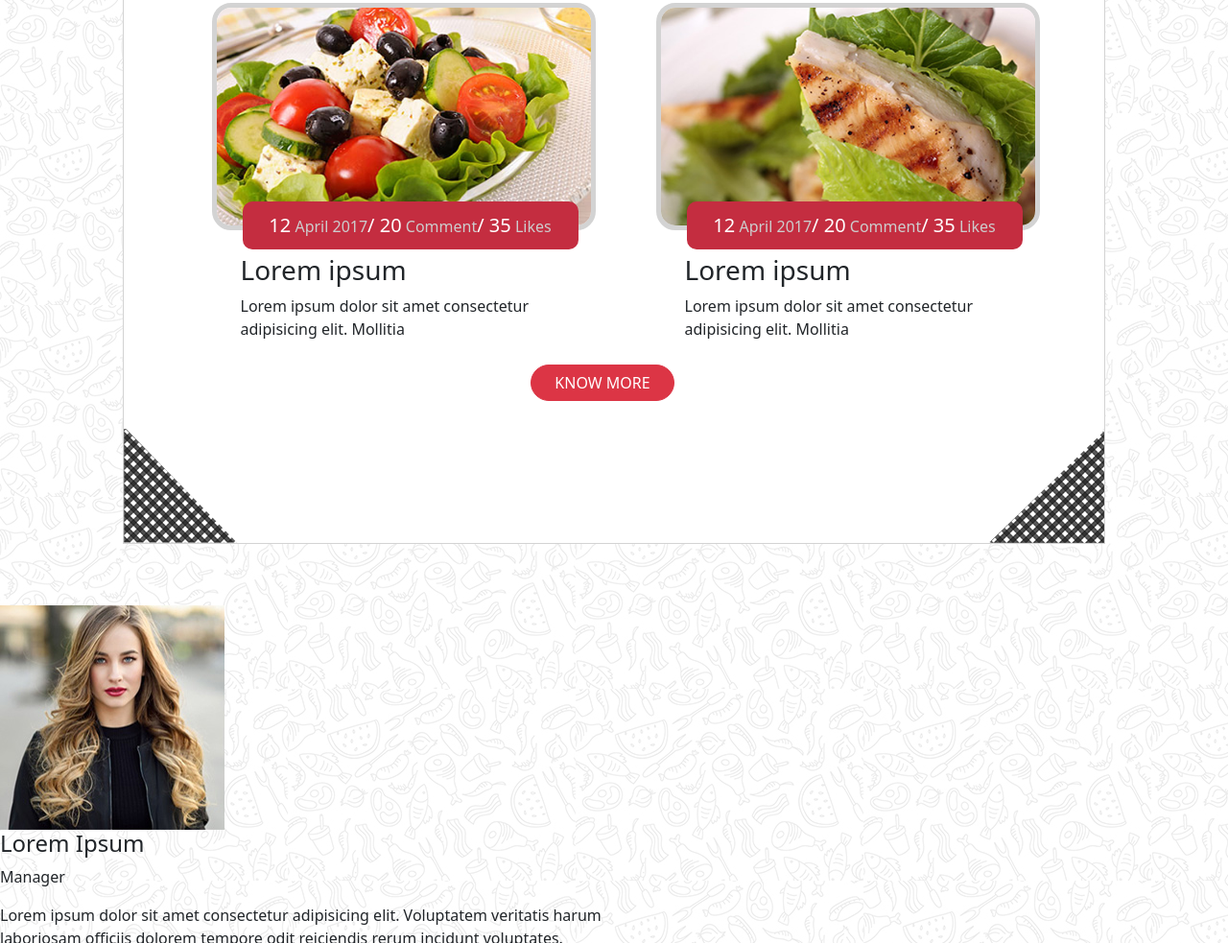
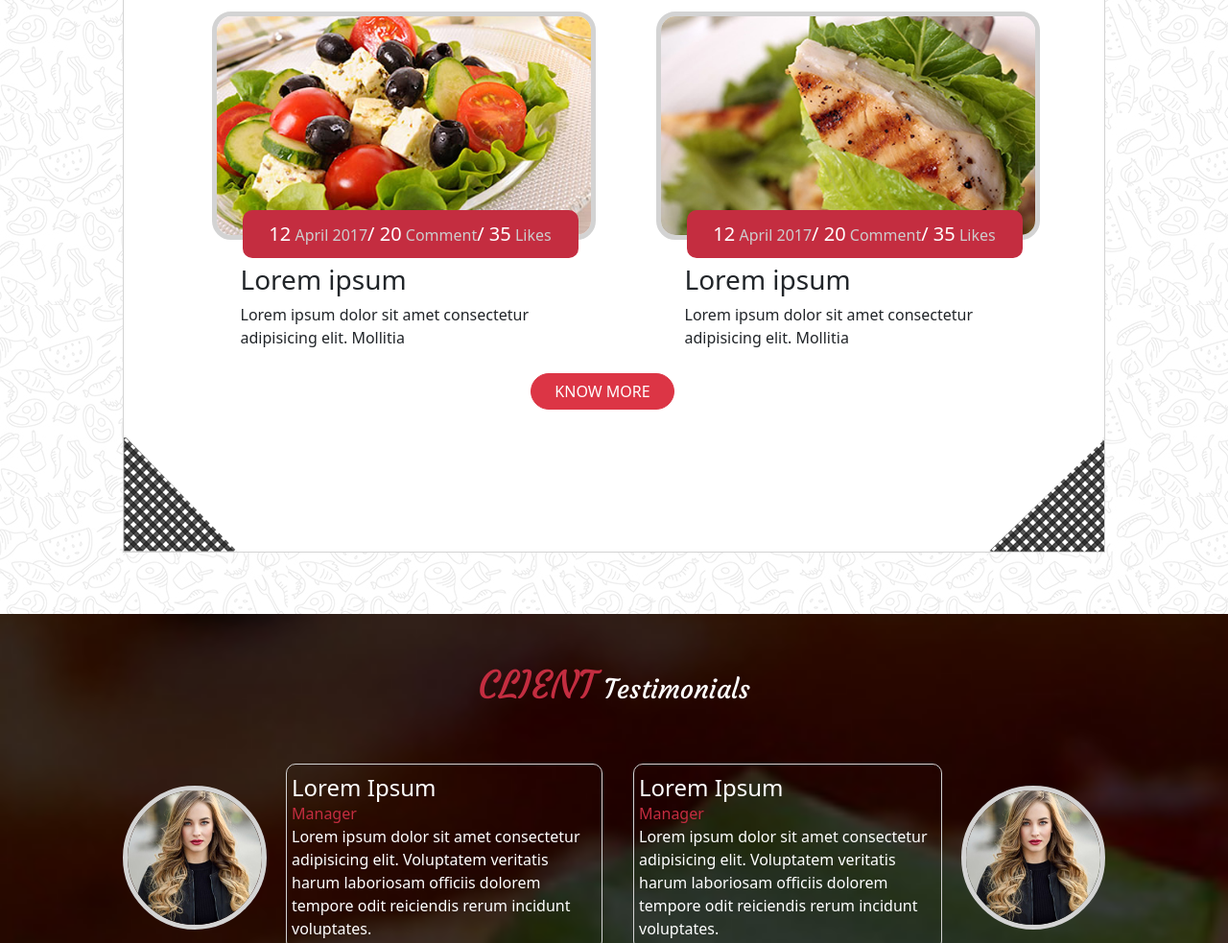
Before and after one commit to N-Georges/cs-site-chef-20, a website: page index.html in a window 1280 px wide. Shown: the part 3546-4529 px from the top of the page at 96% size. Drawn offline with nearby package versions, Linux system fonts and the light colour scheme.

Commit message:
section client finaliser manque responsive

```diff
--- a/index.html
+++ b/index.html
@@ -353,17 +353,32 @@
             </div>
         </div>
     </section>
+    <!-- section client  -->
     <section class="client">
         <div class="row">
-            <div class="col-6">
-                <div>
+            <div class="col-12 title text-center">
+                <h3><span>CLIENT</span> Testimonials</h3>
+            </div>
+        </div>
+        <div class="row cardClient">
+            <div class="col-6 d-flex justify-content-center align-items-center">
+                <div class="client1">
                     <img src="./public/img/testimonial1.jpg" alt="">
                 </div>
-                <div>
+                <div class="content text-white">
                     <h4>Lorem Ipsum</h4>
                     <p>Manager</p>
                     <p>Lorem ipsum dolor sit amet consectetur adipisicing elit. Voluptatem veritatis harum laboriosam officiis dolorem tempore odit reiciendis rerum incidunt voluptates.</p>
-
+                </div>
+            </div>
+            <div class="col-6 d-flex justify-content-center align-items-center ps-0">
+                <div class="client2">
+                    <img src="./public/img/testimonial1.jpg" alt="">
+                </div>
+                <div class="content2 text-white">
+                    <h4>Lorem Ipsum</h4>
+                    <p>Manager</p>
+                    <p>Lorem ipsum dolor sit amet consectetur adipisicing elit. Voluptatem veritatis harum laboriosam officiis dolorem tempore odit reiciendis rerum incidunt voluptates.</p>
                 </div>
             </div>
         </div>
--- a/src/sass/modules/_chef.scss
+++ b/src/sass/modules/_chef.scss
@@ -9,6 +9,7 @@
                 color: white;
                 span{
                     color: $rouge;
+                    font-size: 40px;
                 }
             }
         }
--- a/src/sass/modules/_client.scss
+++ b/src/sass/modules/_client.scss
@@ -0,0 +1,50 @@
+.client{
+    background-image: url(../img/testimonials_background.jpg);
+    background-position: center;
+    background-size: 10000px;
+    .title{
+        font-family: courgette;
+        color: white;
+        margin-top: 50px;
+        span{
+            color: $rouge;
+            font-size: 40px;
+        }
+    }
+    .cardClient{
+        padding: 50px 10%;
+         .client1, .client2{
+        img{
+            height: 150px;
+            width: 150px;
+            border-radius: 50%;
+            border: 5px solid $gris;
+        }
+
+    }
+    .client2{
+        order: 1;
+    }
+    .content, .content2{
+        padding: 10px 5px;
+        margin-left: 20px;
+        border: 1px solid $gris;
+        border-radius: 10px;
+        h4{
+            margin: 0;
+        }
+        p{
+            margin: 0;
+            &:first-of-type{
+               color: $rouge;
+            }
+
+        }
+    }
+    .content2{
+        margin-right: 20px;
+    }
+    }
+
+
+}
```
Also changed, not shown: public/css/app.css, 1 other file.
